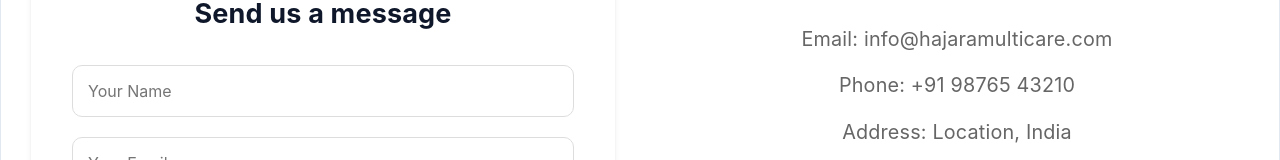
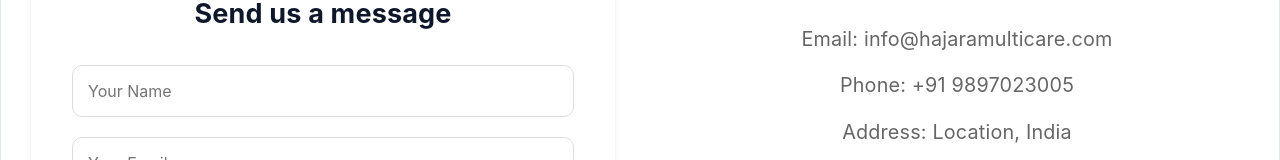
Before and after one commit to solutionswebmetrix-cpu/Hajara-, a React (Vite) app: page /contact in a window 1280 px wide. Shown: the part 371-531 px from the top of the page. Built offline with nearby package versions, Linux system fonts and the light colour scheme.

Commit message:
Initial project upload

```diff
--- a/src/pages/Contact.jsx
+++ b/src/pages/Contact.jsx
@@ -23,7 +23,7 @@
             <div className="contact-info">
               <h3>Get in Touch</h3>
               <p>Email: info@hajaramulticare.com</p>
-              <p>Phone: +91 98765 43210</p>
+              <p>Phone: +91 9897023005</p>
               <p>Address: Location, India</p>
             </div>
           </div>
```
